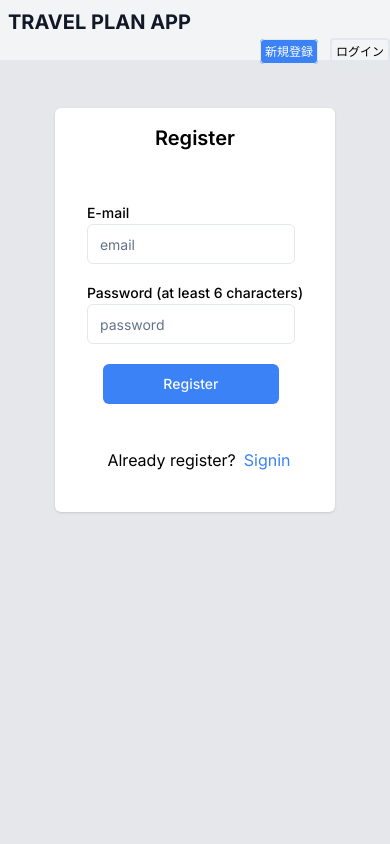
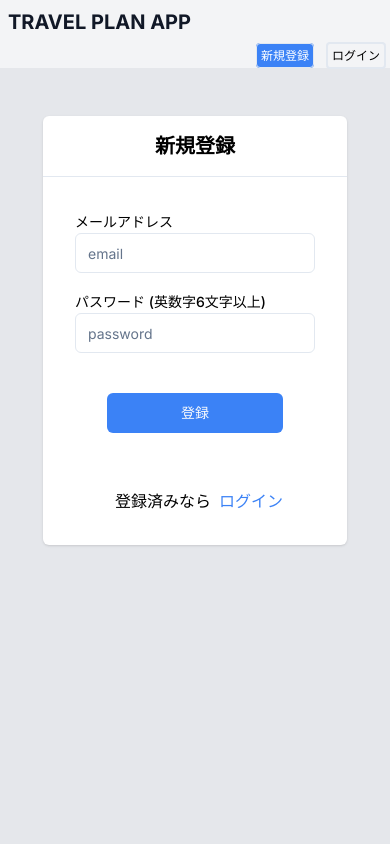
Before and after one commit to tomoyay1622/travel-plan-app, a Next.js app: page /register in a window 390 px wide. Shown: the top 844 px of the page. Built offline with nearby package versions, Linux system fonts and the light colour scheme; no server answers.

Commit message:
サインインフォームと登録フォームのUI修正

```diff
--- a/src/app/page.tsx
+++ b/src/app/page.tsx
@@ -8,9 +8,9 @@ import { useAuth } from '@/features/context/AuthContext'
 import Link from 'next/link'
 
 export default function Home() {
-  const { isLoggedIn, userEmail } = useAuth()
+  const { isLoggedIn } = useAuth()
   const router = useRouter()
-  const now = new Date()
+  // const now = new Date()
 
   const handleSignout = async () => {
     signOut(auth)
@@ -27,10 +27,10 @@ export default function Home() {
     <>
       {/* <title>top | travel-plan-app </title> */}
       <main className='min-h-screen flex flex-col items-center gap-3 p-10 md:p-24'>
-        <h1 className='m-10'>
+        {/* <h1 className='m-10'>
           アクセス時刻：{1 + now.getMonth()}月{now.getDate()}日{now.getHours()}時{now.getMinutes()}
           分
-        </h1>
+        </h1> */}
         {isLoggedIn ? (
           <>
             <Link href={'/project'}>
--- a/src/app/project/[id]/page.tsx
+++ b/src/app/project/[id]/page.tsx
@@ -230,7 +230,7 @@ export default function ProjectDetail({ params }: { params: { id: string } }) {
           <Tabs defaultValue={data.dates[0].id} className='sm:px-2 bg-gray-200'>
             <TabsList className='w-full rounded-none'>
               {data.dates.map((date) => (
-                <TabsTrigger key={date.id} value={date.id} className='w-full border-r'>
+                <TabsTrigger key={date.id} value={date.id} className='w-full border'>
                   {date.display}
                 </TabsTrigger>
               ))}
--- a/src/app/signin/page.tsx
+++ b/src/app/signin/page.tsx
@@ -17,7 +17,7 @@ export default function Signin() {
         </h1> */}
         {isLoggedIn ? (
           <>
-            <span className='m-10'>{userEmail} でサインインしています。</span>
+            <span className='m-10'>{userEmail} でログインしています。</span>
             <Link href={'/project'}>
               <span className='p-3 rounded-lg border bg-yellow-500'>プロジェクト一覧へ</span>
             </Link>
--- a/src/components/layout/Header.tsx
+++ b/src/components/layout/Header.tsx
@@ -31,9 +31,9 @@ export function Header() {
       {!isAuthLoading && (
         <>
           {!isLoggedIn ? (
-            <nav className='md:ml-auto flex flex-wrap items-center text-xs sm:text-base justify-end md:p-2'>
+            <nav className='flex flex-wrap items-center justify-end text-xs p-1 sm:text-base sm:p-2 '>
               <Link href={'/register'}>
-                <span className='bg-blue-500 text-white p-1 rounded-sm ml-3 border hover:bg-blue-400 hover:shadow'>
+                <span className='bg-blue-500 text-white p-1 rounded-sm border hover:bg-blue-400 hover:shadow'>
                   新規登録
                 </span>
               </Link>
--- a/src/components/project/RegisterForm.tsx
+++ b/src/components/project/RegisterForm.tsx
@@ -6,32 +6,34 @@ import { Button } from '@/components/ui/button'
 import { Label } from '@/components/ui/label'
 import { createUserWithEmailAndPassword } from 'firebase/auth'
 import { auth } from '@/lib/firebase'
+import { useRouter } from 'next/navigation'
 import Link from 'next/link'
 
 export function RegisterForm() {
   const [email, setEmail] = useState<string>('')
   const [password, setPassword] = useState<string>('')
+  const router = useRouter()
 
   const handleRegister = async () => {
     createUserWithEmailAndPassword(auth, email, password)
       .then((userCredential) => {
         const user = userCredential.user
-        alert('Register Completed!')
         console.log(user)
+        router.push('/project')
       })
       .catch((error) => {
-        console.log(error)
+        alert(error)
       })
   }
 
   return (
     <div className='shadow bg-white rounded-md m-2'>
-      <div className='p-2 text-center '>
-        <div className='m-2 text-xl text-black font-semibold'>Register</div>
+      <div className='p-2 text-center border-b'>
+        <div className='m-2 text-xl text-black font-semibold'>新規登録</div>
       </div>
       <form className='w-auto p-4'>
         <div className='m-4'>
-          <Label htmlFor='email'>E-mail</Label>
+          <Label htmlFor='email'>メールアドレス</Label>
           <Input
             type='email'
             placeholder='email'
@@ -39,11 +41,11 @@ export function RegisterForm() {
             onChange={(e) => setEmail(e.target.value)}
             autoComplete='off'
             id='email'
-            className='w-52 '
+            className='w-60'
           />
         </div>
         <div className='m-4'>
-          <Label htmlFor='password'>Password (at least 6 characters)</Label>
+          <Label htmlFor='password'>パスワード (英数字6文字以上)</Label>
           <Input
             type='password'
             value={password}
@@ -51,10 +53,11 @@ export function RegisterForm() {
             onChange={(e) => setPassword(e.target.value)}
             autoComplete='off'
             id='password'
-            className='w-52 '
+            name='password'
+            className='w-60'
           />
         </div>
-        <div className='flex justify-center w-52 m-4 p-1'>
+        <div className='flex justify-center w-full my-10'>
           <Button
             type='submit'
             onClick={(e) => {
@@ -65,13 +68,13 @@ export function RegisterForm() {
             }}
             className='w-44 bg-blue-500'
           >
-            Register
+            登録
           </Button>
         </div>
         <div className='flex flex-row items-center justify-center p-4'>
-          <span className='text-black p-2'>Already register? </span>
+          <span className='px-2'>登録済みなら</span>
           <Link href={'/signin'}>
-            <span className='text-blue-500 hover:underline'>Signin</span>
+            <span className='text-blue-500 hover:underline'>ログイン</span>
           </Link>
         </div>
       </form>
--- a/src/components/project/SigninForm.tsx
+++ b/src/components/project/SigninForm.tsx
@@ -22,7 +22,7 @@ export function SigninForm() {
     signInWithEmailAndPassword(auth, email, password)
       .then((userCredential) => {
         const user = userCredential.user
-        console.log(user)
+        // console.log(user)
         router.push('/project')
       })
       .catch((error) => {
@@ -39,7 +39,7 @@ export function SigninForm() {
         // The signed-in user info.
         const user = result.user
         console.log(user)
-        alert('signin completed!')
+        // alert('signin completed!')
         router.push('/project')
       })
       .catch((error) => {
@@ -57,8 +57,8 @@ export function SigninForm() {
 
   return (
     <div className='shadow bg-white rounded-md m-2'>
-      <div className='p-2 text-center'>
-        <div className='m-2 text-xl text-black font-semibold'>サインイン</div>
+      <div className='p-2 text-center border-b'>
+        <div className='m-2 text-xl text-black font-semibold'>ログイン</div>
       </div>
       <form className='w-auto p-4' action={handleSignInWithEmailANdPassword}>
         <div className='m-4'>
@@ -71,7 +71,7 @@ export function SigninForm() {
             autoComplete='off'
             id='email'
             name='email'
-            className='w-52 '
+            className='w-60'
           />
         </div>
         <div className='m-4'>
@@ -84,42 +84,34 @@ export function SigninForm() {
             autoComplete='off'
             id='password'
             name='password'
-            className='w-52 '
+            className='w-60'
           />
         </div>
-        <div className='flex justify-center w-52 m-4 p-1'>
-          <Button
-            type='submit'
-            // onClick={(e) => {
-            //   e.preventDefault()
-            //   // alert('signin completed!')
-            //   handleSignInWithEmailANdPassword()
-            // }}
-            className='w-44 bg-blue-500'
-          >
-            サインイン
+        <div className='flex justify-center w-full mt-10 mb-6'>
+          <Button type='submit' className='w-44 bg-blue-500'>
+            ログイン
           </Button>
         </div>
-        <div className='flex flex-col items-center justify-start p-4'>
+        <div className='flex flex-col items-center'>
           <Link href={'/register'}>
             <span className='text-xs text-blue-500 hover:underline'>Create account?</span>
           </Link>
           <PasswordResetDialog />
         </div>
       </form>
-      <div className='border-t p-2 flex  justify-center'>
+      <div className='border-t p-2 flex justify-center'>
         <Button
           variant='ghost'
-          className='border'
+          className='border px-2'
           onClick={async (e) => {
             e.preventDefault()
             handleSignInWithGoogle()
           }}
         >
-          <FcGoogle />
+          <FcGoogle className='text-2xl' />
         </Button>
         <div className='flex items-center text-center ml-2'>
-          <p>Googleでサインイン</p>
+          <p>Googleでログイン</p>
         </div>
       </div>
     </div>
--- a/src/features/context/AuthContext.tsx
+++ b/src/features/context/AuthContext.tsx
@@ -30,13 +30,13 @@ export const AuthProvider = ({ children }: { children: ReactNode }) => {
     const unsubscribe = onAuthStateChanged(auth, (user) => {
       setAuthLoading(false)
       if (user) {
-        console.log(user)
+        // console.log(user)
         setLoggedIn(true)
         // ログインしていた場合、メールアドレスをセット
         // setUserId(user?.uid || '')
         setUserEmail(user.email || '')
       } else {
-        console.log('signout')
+        // console.log('signout')
         setLoggedIn(false)
         setUserEmail('')
       }
```
